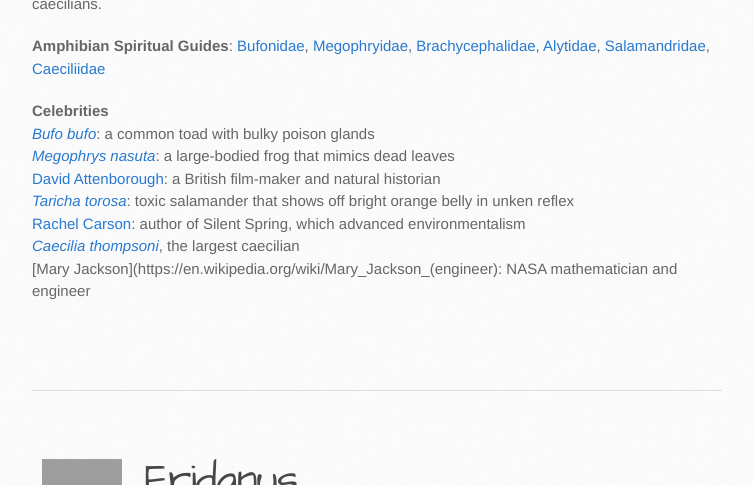
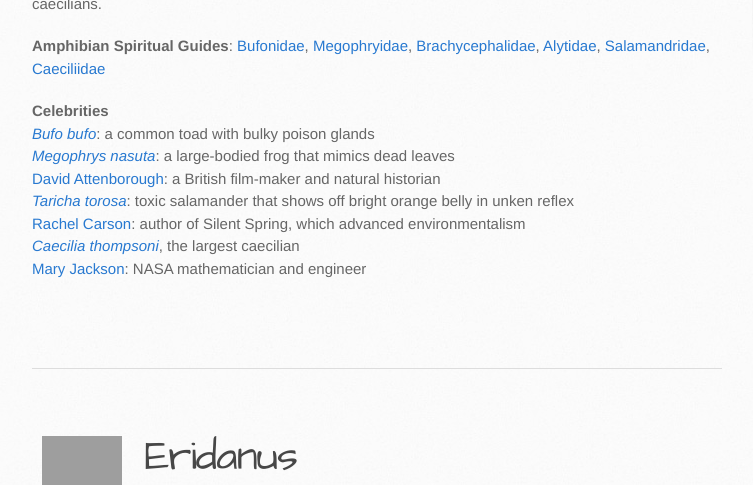
Before and after one commit to TarvinLab/amphibioscope, a Jekyll site: the page built from find-your-sign.md, in a window 1280 px wide and 900 px high, scrolled down 680 px, cut to the strip 0-485 px from the top of the window. Shown: the whole strip, without its empty margins (138-891 px from the left). Built offline with Jekyll 4.4.1, drawn with Linux system fonts in a browser that asks for light colours; our own code applies the rules of GitHub Pages for plain Markdown files; grey boxes are pictures that could not be loaded.

Commit message:
fixed pngs

```diff
--- a/find-your-sign.md
+++ b/find-your-sign.md
@@ -21,7 +21,7 @@ permalink: /find-your-sign/
 [*Taricha torosa*](https://amphibiaweb.org/cgi/amphib_query?where-genus=Taricha&where-species=torosa): toxic salamander that shows off bright orange belly in unken reflex
 [Rachel Carson](https://en.wikipedia.org/wiki/Rachel_Carson): author of Silent Spring, which advanced environmentalism
 [*Caecilia thompsoni*](https://amphibiaweb.org/cgi/amphib_query?where-genus=Caecilia&where-species=thompsoni), the largest caecilian
-[Mary Jackson](https://en.wikipedia.org/wiki/Mary_Jackson_(engineer): NASA mathematician and engineer
+[Mary Jackson](https://en.wikipedia.org/wiki/Mary_Jackson_(engineer\)): NASA mathematician and engineer
 <br /><br /><br />
 
 ---
```
Also changed, not shown: constellations/Circinus.gif (deleted), constellations/Circinus.png (added), constellations/ComaBernices.gif (deleted), constellations/ComaBernices.png (added), constellations/Hercules.gif (deleted), constellations/Hercules.png (added), constellations/Lepus.gif (deleted), constellations/Lepus.png (added), constellations/Phoenix.gif (deleted), constellations/Phoenix.png (added), constellations/Volans.gif (deleted), constellations/Volans.png (added), 1 other file.
